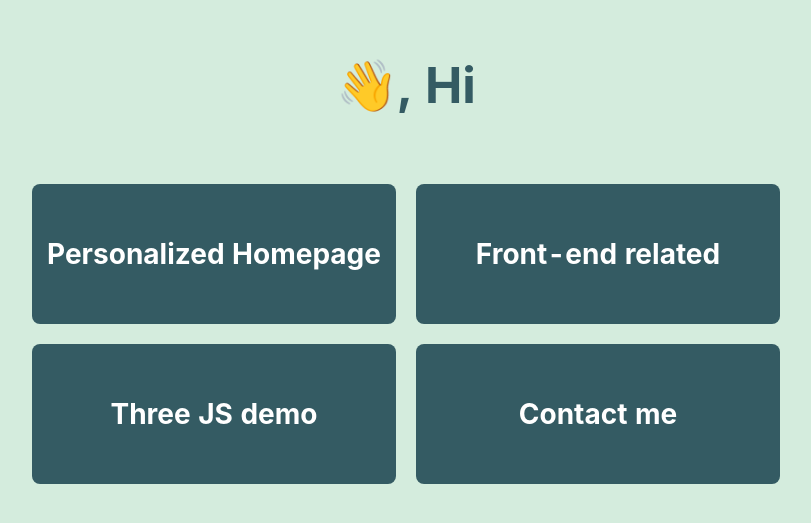
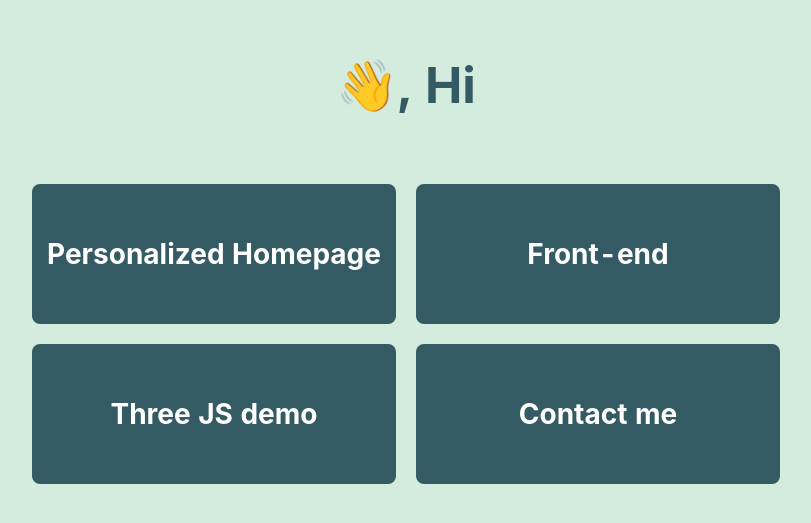
Before and after one commit to leslylulu/leslylulu.github.io, a React (Create React App) app: page / in a window 1280 px wide. Shown: the part 155-678 px from the top of the page, without its empty margins (234-1045 px from the left). Built offline with nearby package versions, Linux system fonts and the light colour scheme.

Commit message:
添加路由

```diff
--- a/craco.config.js
+++ b/craco.config.js
@@ -7,7 +7,10 @@
       options: {
         lessLoaderOptions: {
           lessOptions: {
-            modifyVars: { '@primary-color': '#345B63' },
+            modifyVars: {
+              '@primary-color': '#345B63',
+              '@link-color': '#345B63' // 链接色
+             },
             javascriptEnabled: true,
           },
         },
--- a/src/App.less
+++ b/src/App.less
@@ -1,43 +1 @@
 @import '~antd/dist/antd.less';
-
-.index {
-  display: flex;
-  justify-content: center;
-  flex-direction: column;
-  height: calc(100vh);
-  background: #D4ECDD;
-}
-
-.index-header{
-  text-align: center;
-  color: #345B63;
-  font-size: 50px;
-  font-weight: bolder;
-  margin: 50px 0;
-}
-
-.index-body{
-  display: flex;
-  flex-direction: column;
-  width: 100%;
-}
-
-.index-row{
-  display: flex;
-  flex-direction: row;
-  margin: 0 20%;
-}
-
-.index-body-card{
-  width: 50%;
-  height: 140px;
-  border-radius: 8px;
-  margin: 10px;
-  text-align: center;
-  line-height: 140px;
-  cursor: pointer;
-  font-size: 28px;
-  color: white;
-  font-weight: bolder;
-  background-color: #345B63;
-}
--- a/src/App.tsx
+++ b/src/App.tsx
@@ -1,20 +1,24 @@
+import { Routes, Route } from "react-router-dom";
+import Index from './pages/layout';
+import Home from './pages/home';
+import Front from './pages/front';
+import Three from './pages/three';
+import Me from './pages/me';
+
 import './App.less';
 import 'animate.css';
 
 const App = () => {
+
   return (
-    <div className="index">
-      <div className='index-header'>👋, Hi</div>
-      <div className='index-body'>
-        <div className='index-row'>
-          <div className='index-body-card'>Personalized Homepage</div>
-          <div className='index-body-card' >Front-end related</div>
-        </div>
-        <div className='index-row'>
-          <div className='index-body-card'>Three JS demo</div>
-          <div className='index-body-card'>Contact me</div>
-        </div>
-      </div>
+    <div>
+         <Routes>
+          <Route path="/" element={<Index />} />
+          <Route path="/home" element={<Home />} />
+          <Route path="/front" element={<Front />} />
+          <Route path="/three" element={<Three />} />
+          <Route path="/me" element={<Me />} />
+        </Routes>
     </div>
   );
 }
--- /dev/null
+++ b/src/comp/header/index.tsx
@@ -0,0 +1,39 @@
+import { Menu } from 'antd';
+import { MailOutlined, AppstoreOutlined, SettingOutlined } from '@ant-design/icons';
+import { useState } from 'react';
+const { SubMenu } = Menu;
+
+const Header = () => {
+
+  const [current, setCurrent] = useState('');
+
+  const handleClick = (e: any) => {
+    setCurrent(e.key);
+  };
+
+  return (
+    <Menu onClick={handleClick} selectedKeys={[current]} mode="horizontal">
+      <Menu.Item key="mail" icon={<MailOutlined />}>
+        Navigation One
+      </Menu.Item>
+      <Menu.Item key="app" disabled icon={<AppstoreOutlined />}>
+        Navigation Two
+      </Menu.Item>
+      <SubMenu key="SubMenu" icon={<SettingOutlined />} title="Navigation Three - Submenu">
+        <Menu.ItemGroup title="Item 1">
+          <Menu.Item key="setting:1">Option 1</Menu.Item>
+          <Menu.Item key="setting:2">Option 2</Menu.Item>
+        </Menu.ItemGroup>
+        <Menu.ItemGroup title="Item 2">
+          <Menu.Item key="setting:3">Option 3</Menu.Item>
+          <Menu.Item key="setting:4">Option 4</Menu.Item>
+        </Menu.ItemGroup>
+      </SubMenu>
+      <Menu.Item key="alipay">
+       7878
+      </Menu.Item>
+    </Menu>
+  )
+}
+
+export default Header;
--- a/src/index.tsx
+++ b/src/index.tsx
@@ -1,14 +1,15 @@
 import React from 'react';
 import ReactDOM from 'react-dom';
+import { BrowserRouter } from "react-router-dom";
 import './index.less';
 import App from './App';
 import reportWebVitals from './reportWebVitals';
 import './assets/iconfont/iconfont.css';
 
 ReactDOM.render(
-  <React.StrictMode>
+  <BrowserRouter>
     <App />
-  </React.StrictMode>,
+  </BrowserRouter>,
   document.getElementById('root')
 );
 
--- /dev/null
+++ b/src/pages/front/index.tsx
@@ -0,0 +1,12 @@
+import Header from '../../comp/header/index';
+
+const Front = () => {
+
+  return (
+    <div>
+      <Header/>
+      Front</div>
+  );
+}
+
+export default Front;
--- a/src/pages/home/index.tsx
+++ b/src/pages/home/index.tsx
@@ -1,5 +1,8 @@
 const Home = () => {
 
+  return (
+    <div>Home</div>
+  );
 }
 
 export default Home;
--- /dev/null
+++ b/src/pages/layout/index.less
@@ -0,0 +1,41 @@
+.index {
+  display: flex;
+  justify-content: center;
+  flex-direction: column;
+  height: calc(100vh);
+  background: #D4ECDD;
+}
+
+.index-header{
+  text-align: center;
+  color: #345B63;
+  font-size: 50px;
+  font-weight: bolder;
+  margin: 50px 0;
+}
+
+.index-body{
+  display: flex;
+  flex-direction: column;
+  width: 100%;
+}
+
+.index-row{
+  display: flex;
+  flex-direction: row;
+  margin: 0 20%;
+}
+
+.index-body-card{
+  width: 50%;
+  height: 140px;
+  border-radius: 8px;
+  margin: 10px;
+  text-align: center;
+  line-height: 140px;
+  cursor: pointer;
+  font-size: 28px;
+  color: white;
+  font-weight: bolder;
+  background-color: #345B63;
+}
--- /dev/null
+++ b/src/pages/layout/index.tsx
@@ -0,0 +1,35 @@
+import { useNavigate } from "react-router-dom";
+import './index.less';
+
+const Index = () => {
+  let navigate = useNavigate();
+  const handleJump = (url: string) => {
+    navigate(url);
+  }
+
+  return (
+    <div className="index">
+      <div className='index-header'>👋, Hi</div>
+      <div className='index-body'>
+        <div className='index-row'>
+          <div className='index-body-card' onClick={() => handleJump('/home')} >
+            Personalized Homepage
+          </div>
+          <div className='index-body-card' onClick={() => handleJump('/front')} >
+            Front-end
+          </div>
+        </div>
+        <div className='index-row'>
+          <div className='index-body-card' onClick={() => handleJump('/three')}>
+            Three JS demo
+          </div>
+          <div className='index-body-card' onClick={() => handleJump('/me')}>
+            Contact me
+          </div>
+        </div>
+      </div>
+    </div>
+  );
+}
+
+export default Index;
--- /dev/null
+++ b/src/pages/me/index.tsx
@@ -0,0 +1,8 @@
+const Me = () => {
+
+  return (
+    <div>Me</div>
+  );
+}
+
+export default Me;
--- /dev/null
+++ b/src/pages/three/index.tsx
@@ -0,0 +1,8 @@
+const Me = () => {
+
+  return (
+    <div>Me</div>
+  );
+}
+
+export default Me;
```
